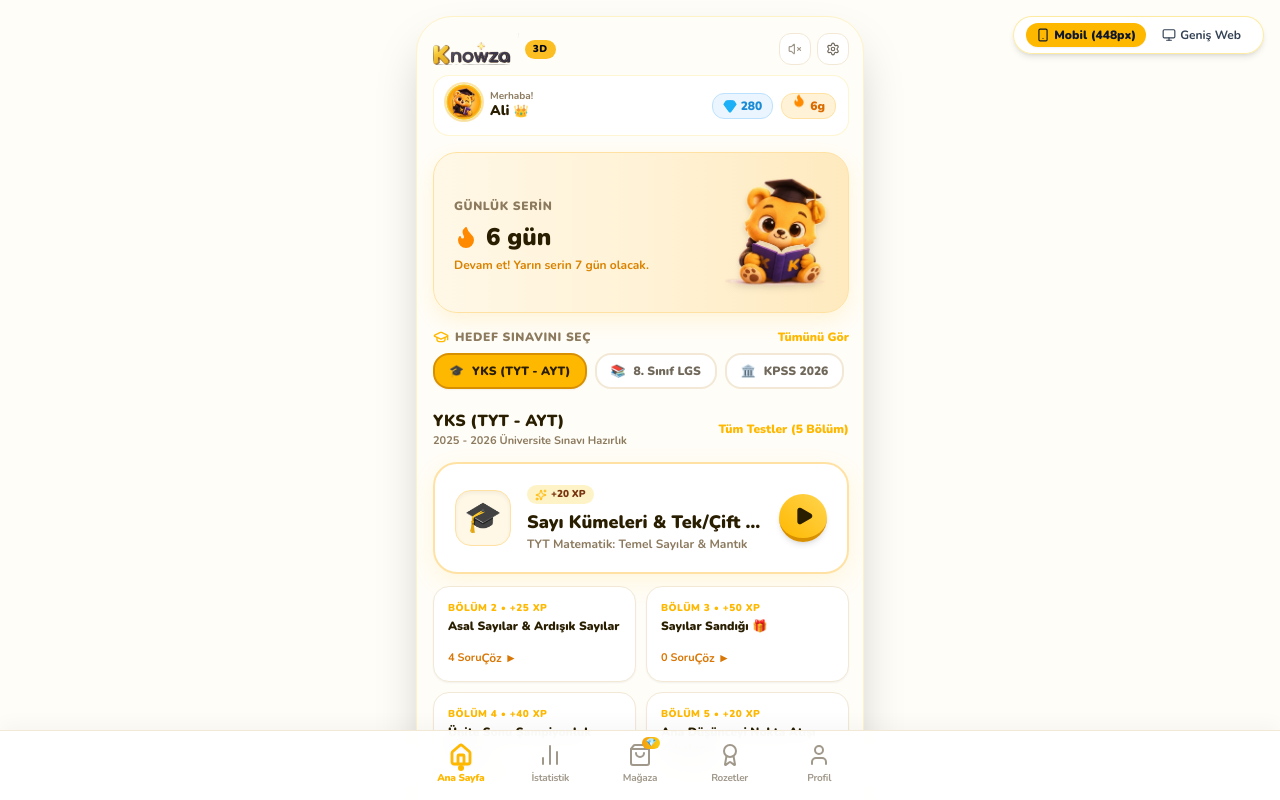
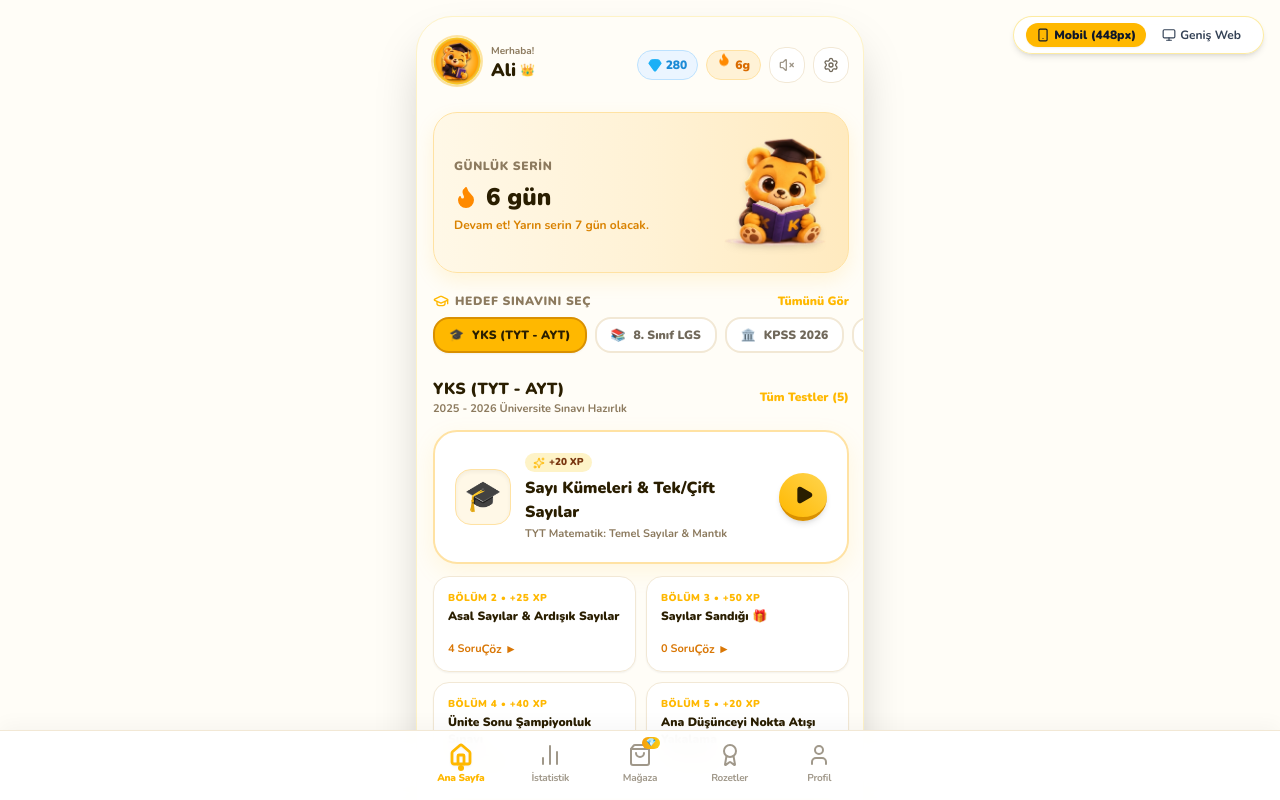
Before and after one commit to ZypherStudio/akademigo-platform, a React (Vite) app: page / in a window 1280 px wide. Both pictures are taken after a click on the button "Başla". Shown: the top 800 px of the page. Built offline with nearby package versions, Linux system fonts and the light colour scheme.

Commit message:
fix(ui): revert extra 3d header row, fix pill horizontal scroll padding and lesson text wrapping

```diff
--- a/src/components/KnowzaHome.tsx
+++ b/src/components/KnowzaHome.tsx
@@ -67,39 +67,61 @@ export const KnowzaHome: React.FC<KnowzaHomeProps> = ({
   };
 
   return (
-    <div className="flex-1 max-w-md mx-auto px-4 py-3 space-y-4 pb-36 select-none animate-fade">
-      {/* Top Header Bar with Brand Logo */}
-      <div className="space-y-2.5 pt-1">
-        {/* Top Brand & Controls Row */}
-        <div className="flex items-center justify-between">
-          {/* Official 3D Knowza Brand Wordmark Logo */}
-          <div className="flex items-center gap-1.5 cursor-pointer" onClick={() => onNavigateTab('home')}>
-            <img
-              src="/assets/knowza_wordmark_transparent.png"
-              alt="Knowza"
-              className="h-7 sm:h-8 w-auto object-contain filter drop-shadow-xs transform hover:scale-105 transition"
-            />
-            <span className="text-[10px] font-black uppercase px-2 py-0.5 rounded-full bg-amber-400 text-slate-950 shadow-xs tracking-wider">
-              3D
-            </span>
+    <div className="flex-1 max-w-md mx-auto px-4 py-4 space-y-5 pb-36 select-none animate-fade">
+      {/* Top Header Bar */}
+      <div className="flex items-center justify-between pt-1">
+        {/* User Profile Pill */}
+        <div
+          onClick={() => onNavigateTab('profile')}
+          className="flex items-center gap-2.5 cursor-pointer group active:scale-95 transition-all"
+        >
+          <div className="flex-shrink-0">
+            <KnowzaAvatar size="md" costume={stats.selectedCostume} />
+          </div>
+          <div className="min-w-0 max-w-[100px] sm:max-w-[140px]">
+            <span className="text-[10px] font-bold text-[#8C7A5E] block leading-none truncate">Merhaba!</span>
+            <h2 className="text-base sm:text-lg font-black text-[#2A1E00] flex items-center gap-1 leading-snug truncate">
+              <span className="truncate">{stats.username || 'Alp'}</span>
+              <span className="text-xs">👑</span>
+            </h2>
+          </div>
         </div>
 
-          {/* Quick Sound & Settings */}
-          <div className="flex items-center gap-1.5">
+        {/* Right Action Icons: Gems/Shop, Streak, Music & Settings */}
+        <div className="flex items-center gap-1.5 sm:gap-2">
+          {/* Gems & Direct Shop Pill */}
+          <button
+            onClick={() => {
+              sound.playClick();
+              onNavigateTab('shop');
+            }}
+            className="flex items-center gap-1 bg-[#EBF5FF] border border-[#BCE1FE] px-2.5 py-1.5 rounded-2xl text-[#1C8BD6] font-black text-xs shadow-xs hover:scale-105 active:scale-95 transition"
+            title="Knowza Mağaza & Elmaslar"
+          >
+            <Gem className="w-3.5 h-3.5 fill-[#1CB0F6] text-[#1CB0F6]" />
+            <span>{stats.gems || 280}</span>
+          </button>
+
+          {/* Daily Streak Pill */}
+          <div className="flex items-center gap-1 bg-[#FFF2D6] border border-[#FFE2A3] px-2.5 py-1.5 rounded-2xl text-[#D96B00] font-black text-xs shadow-xs">
+            <Flame className="w-3.5 h-3.5 fill-[#FF8A00] text-[#FF8A00] animate-bounceSubtle" />
+            <span>{stats.streak || 6}g</span>
+          </div>
+
           {/* Music Toggle */}
           <button
             onClick={() => {
               const bgmOn = sound.toggleBgm();
               setIsMusicPlaying(bgmOn);
             }}
-              className={`w-8 h-8 rounded-xl border flex items-center justify-center transition-all active:scale-90 shadow-xs ${
+            className={`w-9 h-9 rounded-2xl border flex items-center justify-center transition-all active:scale-90 shadow-xs ${
               isMusicPlaying
                 ? 'bg-amber-100 border-amber-300 text-amber-900 shadow-sm animate-pulse'
                 : 'bg-white border-[#F2E8D5] text-[#A0988A] hover:text-[#70685A]'
             }`}
             title={isMusicPlaying ? 'Müziği Duraklat' : 'Çalışma Müziğini Başlat 🎵'}
           >
-              {isMusicPlaying ? <Music className="w-3.5 h-3.5 text-amber-600" /> : <VolumeX className="w-3.5 h-3.5" />}
+            {isMusicPlaying ? <Music className="w-4 h-4 text-amber-600" /> : <VolumeX className="w-4 h-4" />}
           </button>
 
           {/* Settings Button */}
@@ -108,54 +130,11 @@ export const KnowzaHome: React.FC<KnowzaHomeProps> = ({
               sound.playClick();
               onOpenSettings();
             }}
-              className="w-8 h-8 rounded-xl bg-white border border-[#F2E8D5] flex items-center justify-center text-[#70685A] hover:text-[#2A1E00] hover:bg-[#FFF9EC] shadow-xs active:scale-90 transition-all"
+            className="w-9 h-9 rounded-2xl bg-white border border-[#F2E8D5] flex items-center justify-center text-[#70685A] hover:text-[#2A1E00] hover:bg-[#FFF9EC] shadow-xs active:scale-90 transition-all"
             title="Ayarlar & Profil"
           >
-              <Settings className="w-3.5 h-3.5" />
+            <Settings className="w-4 h-4" />
           </button>
-          </div>
-        </div>
-
-        {/* User Profile & Status Row */}
-        <div className="flex items-center justify-between bg-white/90 border border-amber-100/80 px-3 py-2 rounded-2xl shadow-xs">
-          {/* User Profile Pill */}
-          <div
-            onClick={() => onNavigateTab('profile')}
-            className="flex items-center gap-2 cursor-pointer group active:scale-95 transition-all"
-          >
-            <div className="flex-shrink-0">
-              <KnowzaAvatar size="sm" costume={stats.selectedCostume} />
-            </div>
-            <div className="min-w-0 max-w-[100px] sm:max-w-[140px]">
-              <span className="text-[10px] font-bold text-[#8C7A5E] block leading-none truncate">Merhaba!</span>
-              <h2 className="text-sm font-black text-[#2A1E00] flex items-center gap-1 leading-snug truncate">
-                <span className="truncate">{stats.username || 'Alp'}</span>
-                <span className="text-xs">👑</span>
-              </h2>
-            </div>
-          </div>
-
-          {/* Right Action Icons: Gems/Shop & Streak */}
-          <div className="flex items-center gap-1.5 sm:gap-2">
-            {/* Gems & Direct Shop Pill */}
-            <button
-              onClick={() => {
-                sound.playClick();
-                onNavigateTab('shop');
-              }}
-              className="flex items-center gap-1 bg-[#EBF5FF] border border-[#BCE1FE] px-2.5 py-1 rounded-xl text-[#1C8BD6] font-black text-xs shadow-xs hover:scale-105 active:scale-95 transition"
-              title="Knowza Mağaza & Elmaslar"
-            >
-              <Gem className="w-3.5 h-3.5 fill-[#1CB0F6] text-[#1CB0F6]" />
-              <span>{stats.gems || 280}</span>
-            </button>
-
-            {/* Daily Streak Pill */}
-            <div className="flex items-center gap-1 bg-[#FFF2D6] border border-[#FFE2A3] px-2.5 py-1 rounded-xl text-[#D96B00] font-black text-xs shadow-xs">
-              <Flame className="w-3.5 h-3.5 fill-[#FF8A00] text-[#FF8A00] animate-bounceSubtle" />
-              <span>{stats.streak || 6}g</span>
-            </div>
-          </div>
         </div>
       </div>
 
@@ -201,8 +180,8 @@ export const KnowzaHome: React.FC<KnowzaHomeProps> = ({
           </button>
         </div>
 
-        {/* Category Horizontal Scroll Pills */}
-        <div className="flex gap-2 overflow-x-auto pb-1 scrollbar-none">
+        {/* Category Horizontal Scroll Pills with clean screen edge padding */}
+        <div className="flex gap-2 overflow-x-auto pb-1 scrollbar-none -mx-4 px-4">
           {categories.map((cat) => {
             const isSelected = selectedCourseId === cat.id;
             return (
@@ -225,20 +204,20 @@ export const KnowzaHome: React.FC<KnowzaHomeProps> = ({
 
       {/* Section: Bugünün Dersleri & Aktif Kategori Testleri */}
       <div className="space-y-3">
-        <div className="flex items-center justify-between">
-          <div>
-            <h3 className="text-base font-black text-[#2A1E00]">
+        <div className="flex items-center justify-between gap-2">
+          <div className="min-w-0 flex-1">
+            <h3 className="text-base font-black text-[#2A1E00] truncate">
               {currentCourse?.name || 'Bugünün Dersleri'}
             </h3>
-            <p className="text-[11px] font-bold text-[#8C7A5E]">
+            <p className="text-[11px] font-bold text-[#8C7A5E] truncate">
               {currentCourse?.subTitle || 'Adım adım pratik yap ve seviye atla'}
             </p>
           </div>
           <button
             onClick={() => setShowAllCategoriesModal(true)}
-            className="text-xs font-black text-[#FFB800] hover:underline"
+            className="text-xs font-black text-[#FFB800] hover:underline whitespace-nowrap flex-shrink-0"
           >
-            Tüm Testler ({allUnits.length} Bölüm)
+            Tüm Testler ({allUnits.length})
           </button>
         </div>
 
@@ -246,28 +225,28 @@ export const KnowzaHome: React.FC<KnowzaHomeProps> = ({
         {primaryLesson ? (
           <div
             onClick={() => handleLaunchLesson(primaryLesson)}
-            className="bg-white rounded-3xl p-5 border-2 border-[#FFE2A3] hover:border-[#FFB800] shadow-[0_8px_24px_rgba(255,184,0,0.1)] flex items-center justify-between cursor-pointer active:scale-98 transition-all group"
+            className="bg-white rounded-3xl p-4 sm:p-5 border-2 border-[#FFE2A3] hover:border-[#FFB800] shadow-[0_8px_24px_rgba(255,184,0,0.1)] flex items-center justify-between cursor-pointer active:scale-98 transition-all group"
           >
-            <div className="flex items-center gap-4 min-w-0 flex-1 pr-2">
-              <div className="w-14 h-14 rounded-2xl bg-[#FFF8E7] border border-[#FFE2A3] flex items-center justify-center text-3xl shadow-inner group-hover:scale-105 transition-transform flex-shrink-0">
+            <div className="flex items-center gap-3.5 min-w-0 flex-1 pr-2">
+              <div className="w-13 h-13 sm:w-14 sm:h-14 rounded-2xl bg-[#FFF8E7] border border-[#FFE2A3] flex items-center justify-center text-3xl shadow-inner group-hover:scale-105 transition-transform flex-shrink-0">
                 {currentCourse.icon}
               </div>
-              <div className="min-w-0">
+              <div className="min-w-0 flex-1">
                 <div className="inline-flex items-center gap-1 bg-amber-100 px-2 py-0.5 rounded-full text-[10px] font-black text-amber-900 mb-0.5">
                   <Sparkles className="w-3 h-3 text-[#FFB800]" />
                   <span>+{primaryLesson.xpReward} XP</span>
                 </div>
-                <h4 className="text-base sm:text-lg font-black text-[#2A1E00] truncate">
+                <h4 className="text-sm sm:text-base font-black text-[#2A1E00] line-clamp-2 leading-snug">
                   {primaryLesson.title}
                 </h4>
-                <p className="text-xs font-bold text-[#8C7A5E] truncate">
+                <p className="text-[11px] font-bold text-[#8C7A5E] truncate mt-0.5">
                   {primaryUnit?.title || 'Temel Seviye'}
                 </p>
               </div>
             </div>
 
             {/* Golden Circle Play Button */}
-            <div className="w-12 h-12 rounded-full bg-gradient-to-tr from-[#FFB800] to-[#FFD54F] border-b-4 border-[#D99000] flex items-center justify-center text-[#2A1E00] shadow-md group-hover:scale-110 active:border-b-0 active:translate-y-1 transition-all flex-shrink-0">
+            <div className="w-11 h-11 sm:w-12 sm:h-12 rounded-full bg-gradient-to-tr from-[#FFB800] to-[#FFD54F] border-b-4 border-[#D99000] flex items-center justify-center text-[#2A1E00] shadow-md group-hover:scale-110 active:border-b-0 active:translate-y-1 transition-all flex-shrink-0">
               <Play className="w-5 h-5 fill-[#2A1E00] ml-0.5" />
             </div>
           </div>
```
Also changed, not shown: public/assets/knowza_cheering.png. Lines whose indentation alone changed are shown as unchanged.
